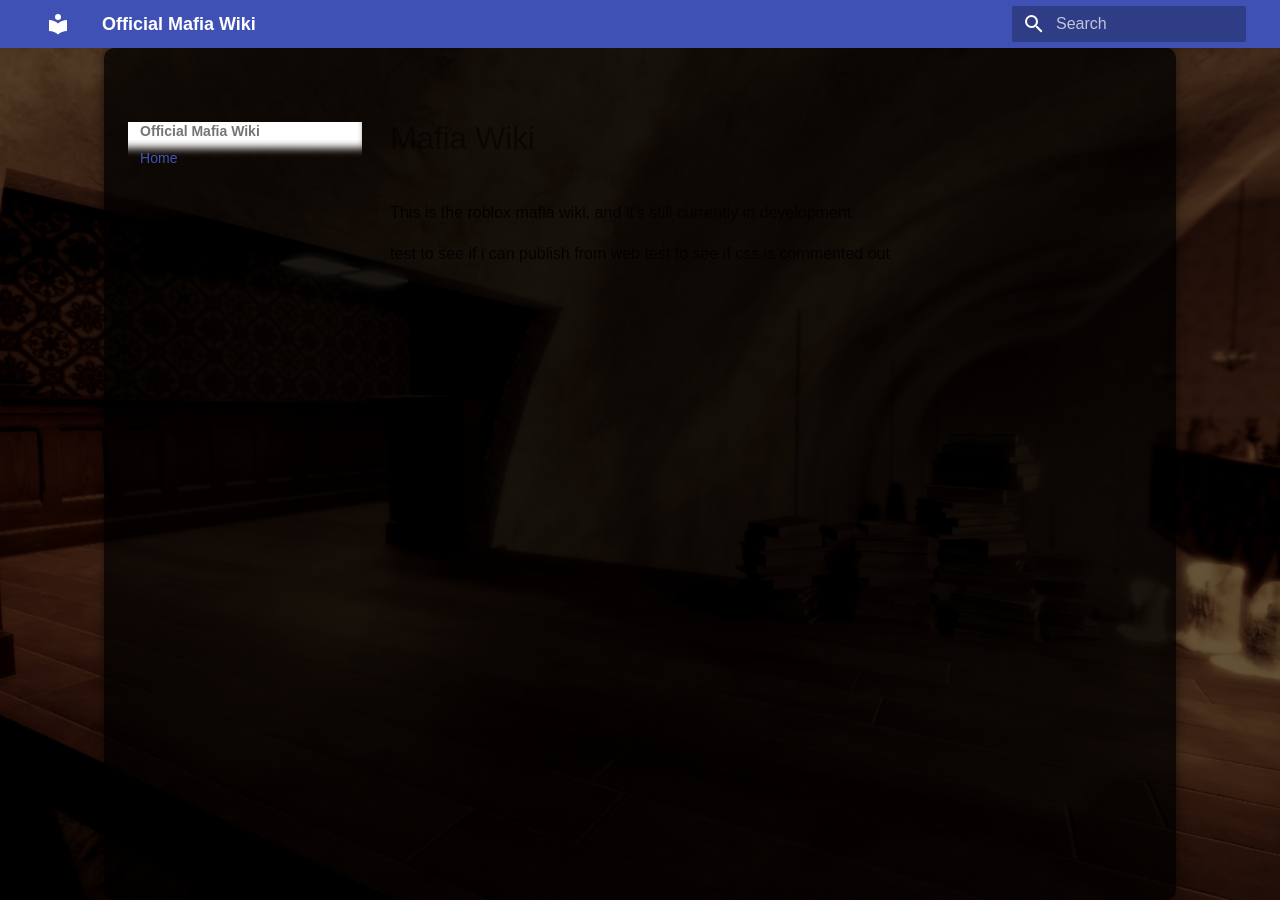
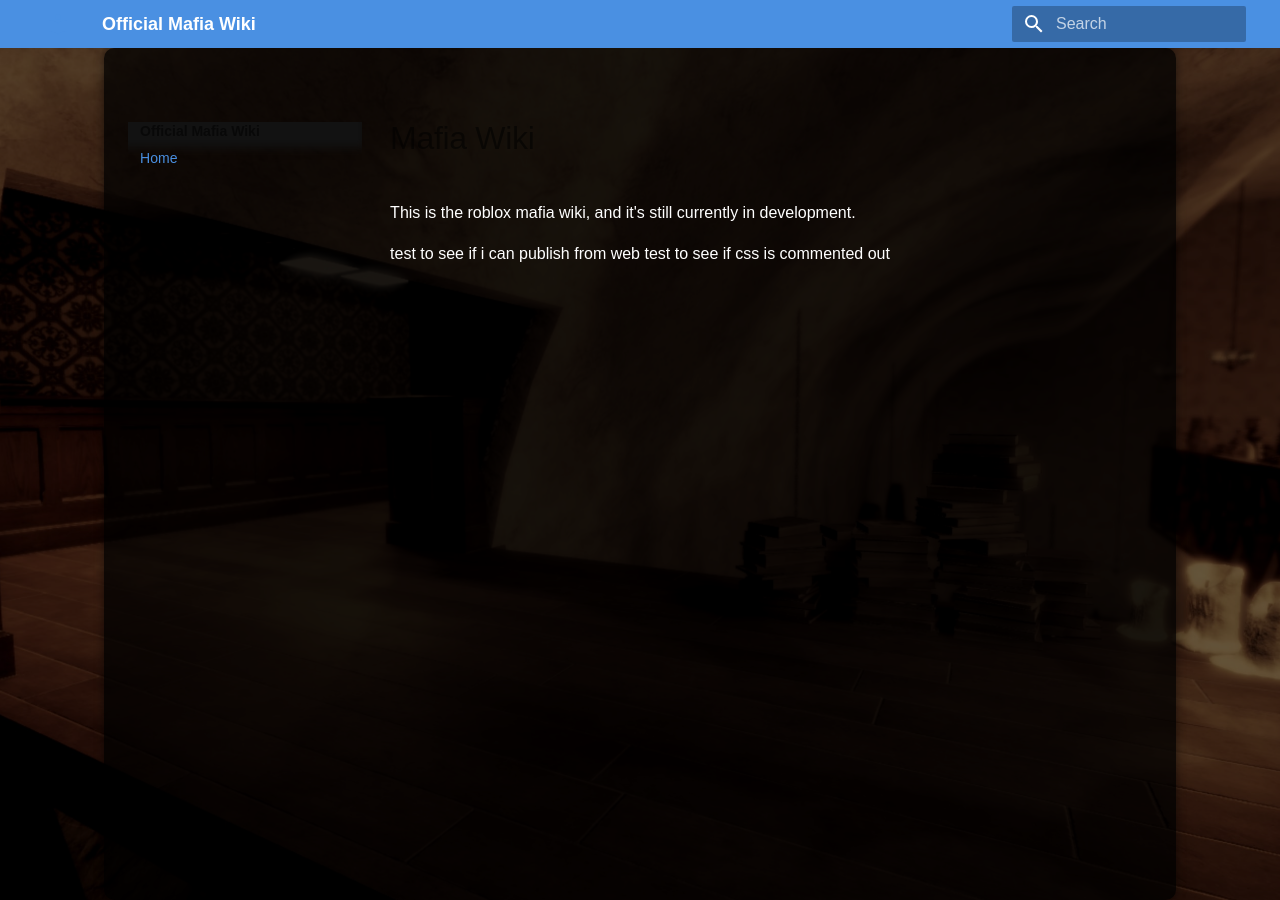
Before and after one commit to OctaNebula/mafia-wiki, an MkDocs documentation site: the page built from docs/index.md, in a window 1280 px wide. Built offline with MkDocs 1.6.1 and Material for MkDocs 9.7.7, drawn with Linux system fonts in a browser that asks for light colours; some web fonts are replaced.

Commit message:
yay it actually looks ok

```diff
--- a/docs/stylesheets/extra.css
+++ b/docs/stylesheets/extra.css
@@ -1,19 +1,18 @@
 @import url('https://fonts.cdnfonts.com/css/century-gothic-paneuropean');
 
 :root {
+
     --md-text-font: "Century Gothic Paneuropean", sans-serif;
+    --md-primary-fg-color: #4a90e2; /*Change primary color*/
+    --md-accent-fg-color: #ff4081; /*Change accent color*/
+    --md-default-bg-color: #121212; /*Change background color */
+
 }
-
-/*
-    --md-primary-fg-color: #4a90e2; Change primary color
-    --md-accent-fg-color: #ff4081; Change accent color
-    --md-default-bg-color: #121212; Change background color
-*/
-
 
 body {
     background: url("./background.jpg") no-repeat center center fixed;
     background-size: cover;
+    color: white !important;
 }
 
 body::before {
@@ -27,8 +26,20 @@ body::before {
     z-index: -1;
 }
 
+.md-content {
+    color: white !important;
+}
+
 .md-footer {
     display: none !important;
+}
+
+a {
+    color: #4a90e2 !important;
+}
+
+a:hover {
+    color: #ff4081 !important;
 }
 
 .md-container {
```
